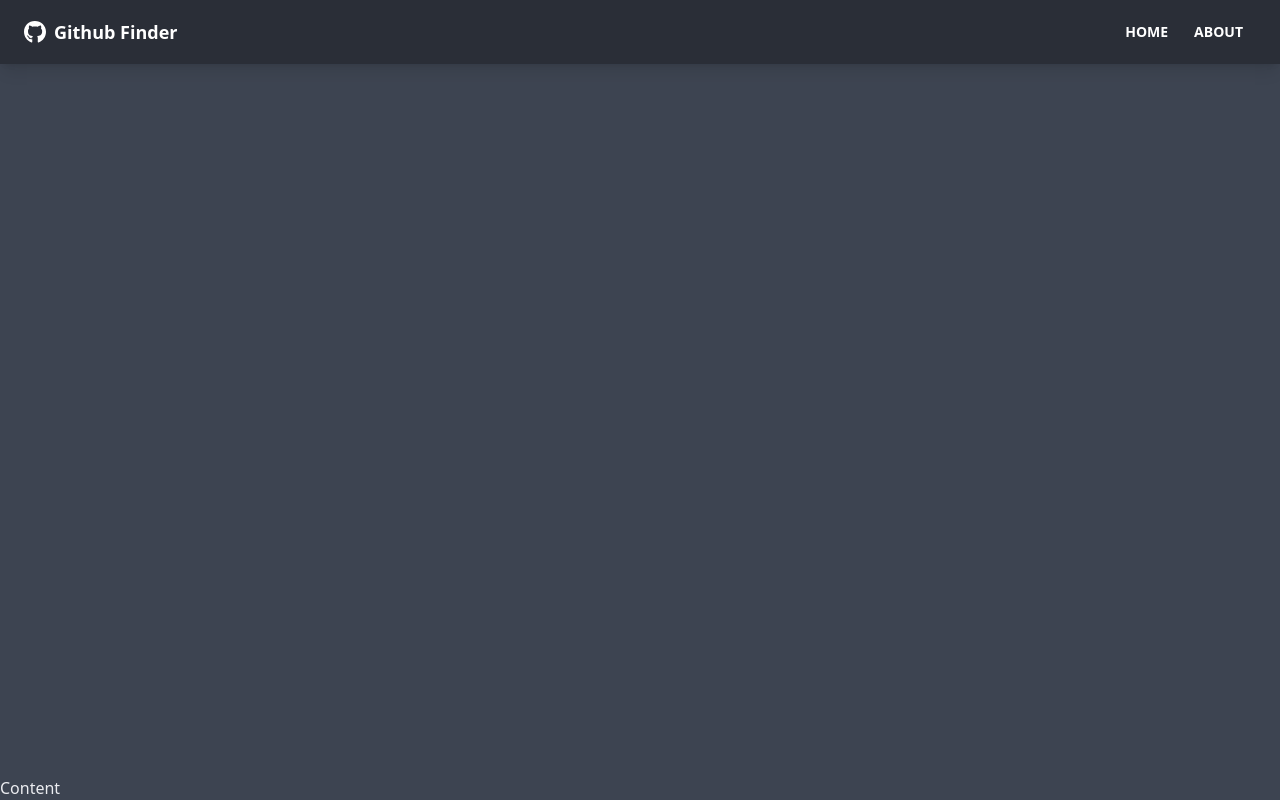
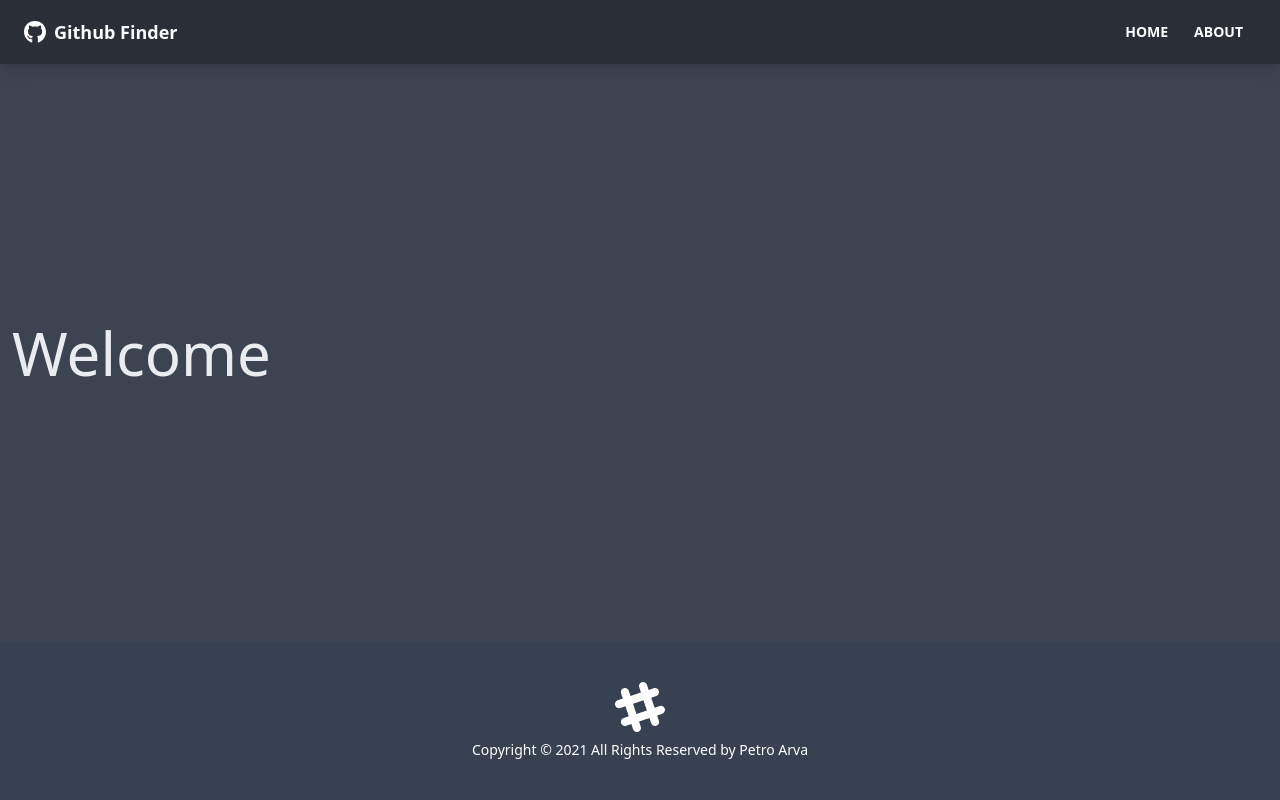
Before and after one commit to Tskxe33/Github-Finder, a React (Create React App) app: page / in a window 1280 px wide. Built offline with nearby package versions, Linux system fonts and the light colour scheme.

Commit message:
Imported components and added routes

```diff
--- a/src/App.js
+++ b/src/App.js
@@ -1,12 +1,28 @@
 import { BrowserRouter as Router, Routes, Route } from "react-router-dom";
+
+import Footer from "./components/layout/Footer";
 import Navbar from "./components/layout/Navbar";
+
+import Home from "./pages/Home";
+import About from "./pages/About";
+import NotFound from "./pages/NotFound";
+
 function App() {
   return (
     <Router>
       <div className="flex flex-col justify-between h-screen">
         <Navbar />
 
-        <main>Content</main>
+        <main className="container mx-auto px-3 pb-12">
+          <Routes>
+            <Route path="/" element={<Home />} />
+            <Route path="/about" element={<About />} />
+            <Route path="/not-found" element={<NotFound />} />
+            <Route path="/*" element={<NotFound />} />
+          </Routes>
+        </main>
+
+        <Footer />
       </div>
     </Router>
   );
```
